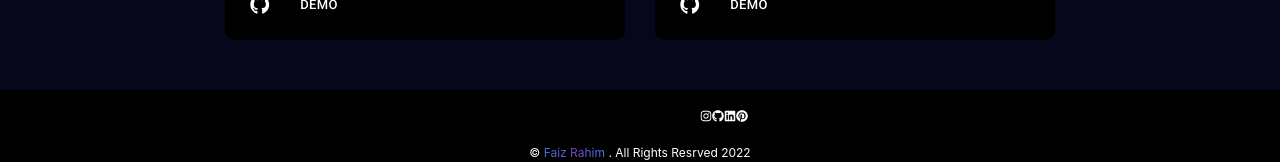
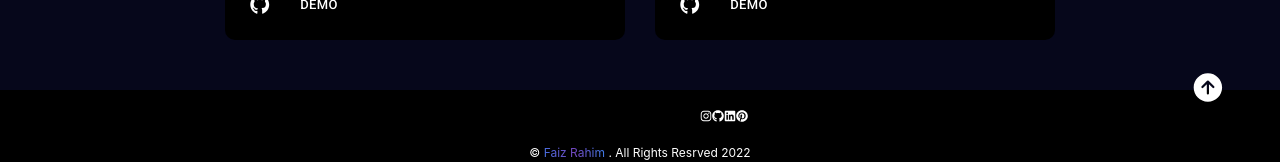
Before and after one commit to Faiz-wdr/my-portfolio, a React (Create React App) app: page / in a window 1280 px wide. Shown: the part 2229-2391 px from the top of the page. Built offline with nearby package versions, Linux system fonts and the light colour scheme.

Commit message:
Testmonial added

```diff
--- a/src/Pages/LandingPage/LandingPage.js
+++ b/src/Pages/LandingPage/LandingPage.js
@@ -1,5 +1,6 @@
 import React from "react";
 import {} from "react-router-dom";
+import { IoArrowUpCircle } from "react-icons/io5";
 import NavBar from "../../components/NavBar/NavBar";
 import About from "../../components/Aboutme/Aboutme";
 import Footer from "../../components/Footer/Footer";
@@ -8,10 +9,12 @@ import ProjectCard from "../../components/ProjectCard/ProjectCard";
 import "./LandingPage.css";
 import { ArrowRightCircle } from "react-bootstrap-icons";
 import vector from "../../assets/img/3dimg.png";
+import { IconContext } from "react-icons";
+import AnchorLink from "react-anchor-link-smooth-scroll";
 
 function LandingPage() {
   return (
-    <div id='Home' className="Body">
+    <div id="Home" className="Body">
       <div className="Banner">
         <div className="flex">
           <div className="Heading">
@@ -34,7 +37,6 @@ function LandingPage() {
             <img size="small" alt="vector img" src={vector}></img>
           </div>
         </div>
-
       </div>
       <div className="navbar">
         <NavBar />
@@ -42,6 +44,12 @@ function LandingPage() {
       <About />
       <Skills />
       <ProjectCard />
+      <IconContext.Provider value={{ className:"top-btn", size: "35px" }}>
+        <AnchorLink href="#Home">
+          <IoArrowUpCircle />
+        </AnchorLink>
+      </IconContext.Provider>
+
       <Footer />
     </div>
   );
```
Also changed, not shown: 1 other file (tests, documents, lock files or other folders).
